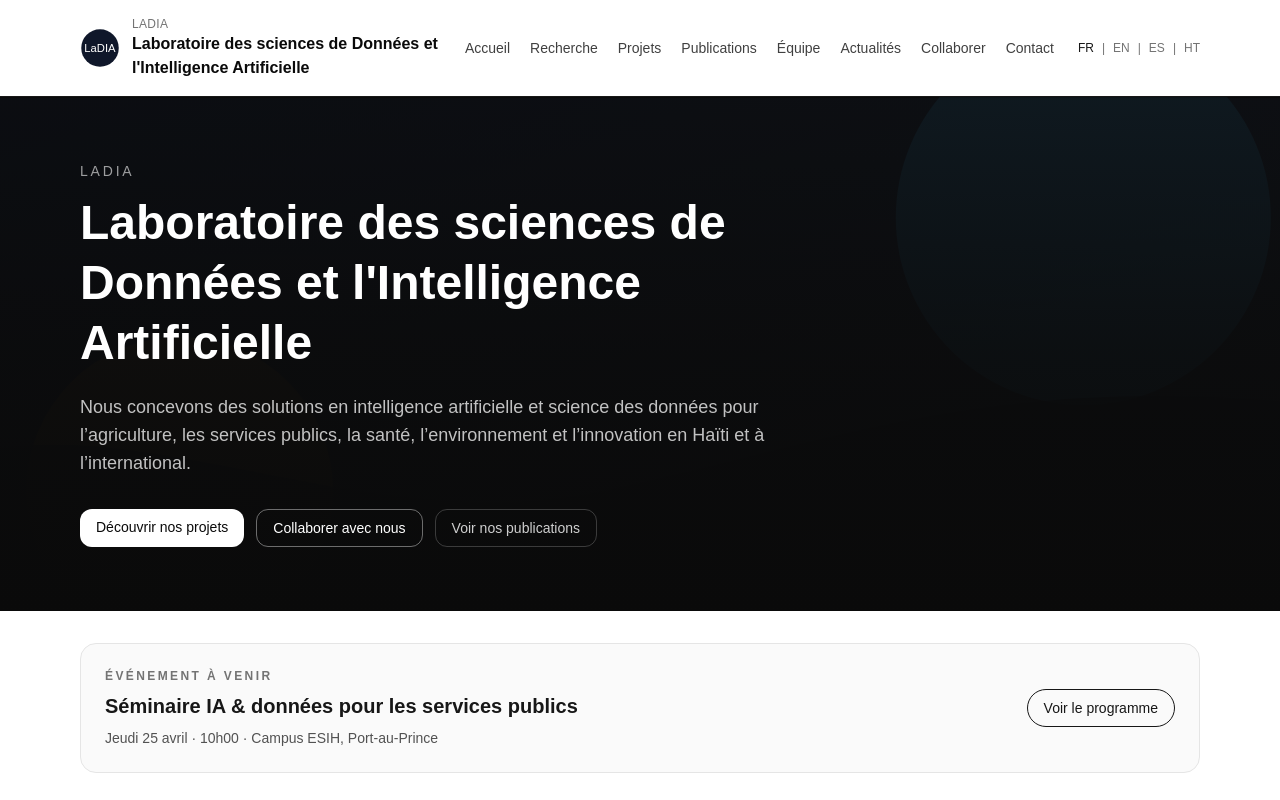
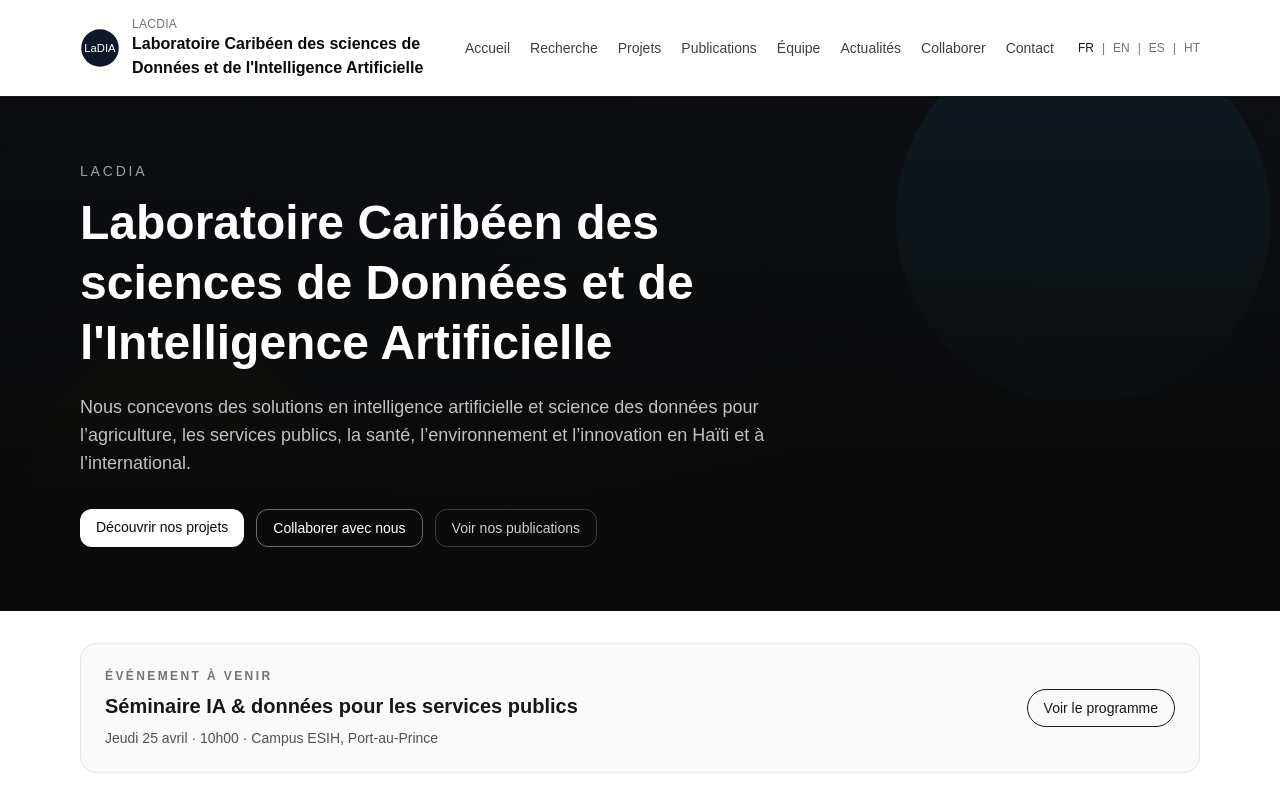
Before and after one commit to ESIH-IA/site-LaboIA, a Next.js app: page / in a window 1280 px wide. Shown: the top 800 px of the page. Built offline with nearby package versions, Linux system fonts and the light colour scheme.

Commit message:
Add LaCDIA gap analysis and update naming

```diff
--- a/src/content/site.ts
+++ b/src/content/site.ts
@@ -1,6 +1,6 @@
 export const site = {
-  name: "Laboratoire des sciences de Données et l'Intelligence Artificielle",
-  shortName: "LaDIA",
+  name: "Laboratoire Caribéen des sciences de Données et de l'Intelligence Artificielle",
+  shortName: "LaCDIA",
   description:
-    "Laboratoire de recherche en IA et science des données : projets, publications, partenariats et formation.",
+    "Laboratoire de recherche et d'innovation en IA et science des données : projets, publications, partenariats et formation.",
 } as const;
```
Also changed, not shown: 2 other files (tests, documents, lock files or other folders).
